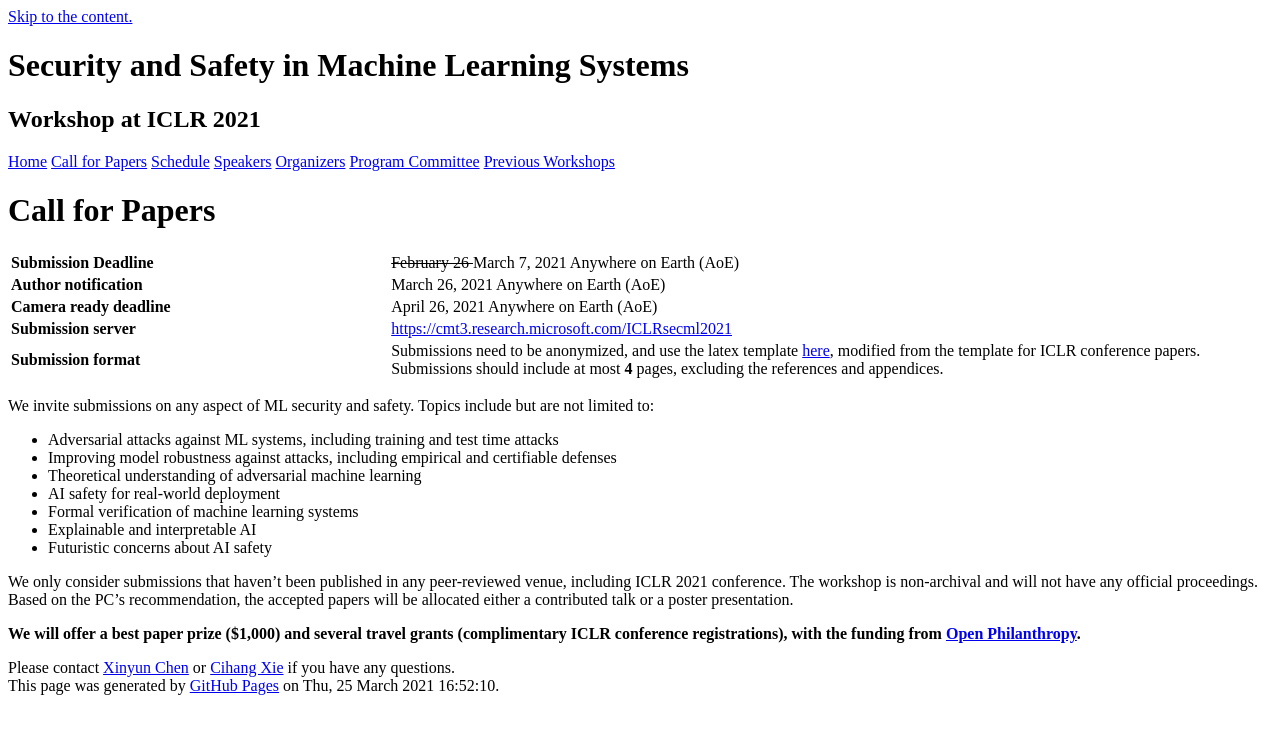
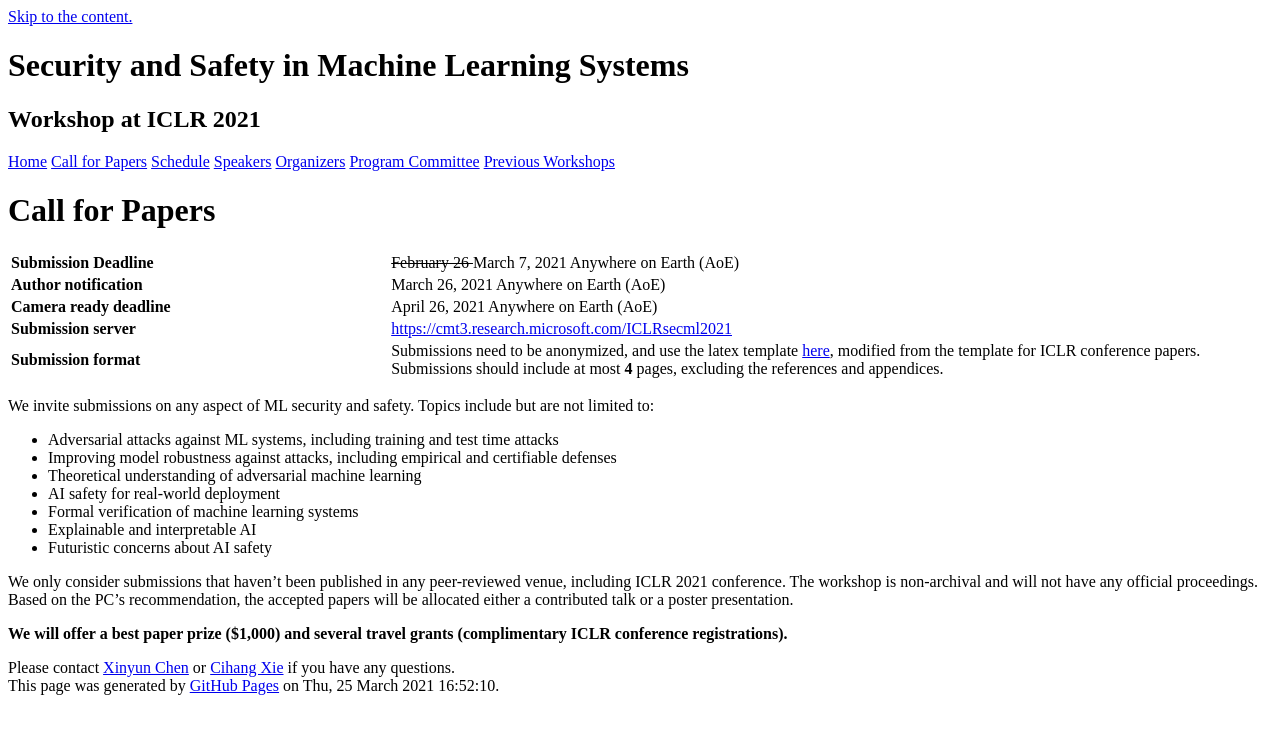
Before and after one commit to rtml-iclr2023/rtml-iclr2023.github.io, a Jekyll site: the page built from cfp.md, in a window 1280 px wide. Shown: the top 734 px of the page. Built offline with Jekyll 4.4.1, drawn with Linux system fonts in a browser that asks for light colours; our own code applies the rules of GitHub Pages for plain Markdown files.

Commit message:
tentatively remove the openphil info

```diff
--- a/cfp.md
+++ b/cfp.md
@@ -48,4 +48,4 @@ We invite submissions on any aspect of ML security and safety. Topics include bu
 
 We only consider submissions that haven’t been published in any peer-reviewed venue, including ICLR 2021 conference. The workshop is non-archival and will not have any official proceedings. Based on the PC’s recommendation, the accepted papers will be allocated either a contributed talk or a poster presentation.
 
-<b>We will offer a best paper prize ($1,000) and several travel grants (complimentary ICLR conference registrations), with the funding from [Open Philanthropy](https://www.openphilanthropy.org/).</b>
+<b>We will offer a best paper prize ($1,000) and several travel grants (complimentary ICLR conference registrations).</b>
```
Also changed, not shown: index.md (+0 -6 lines).
